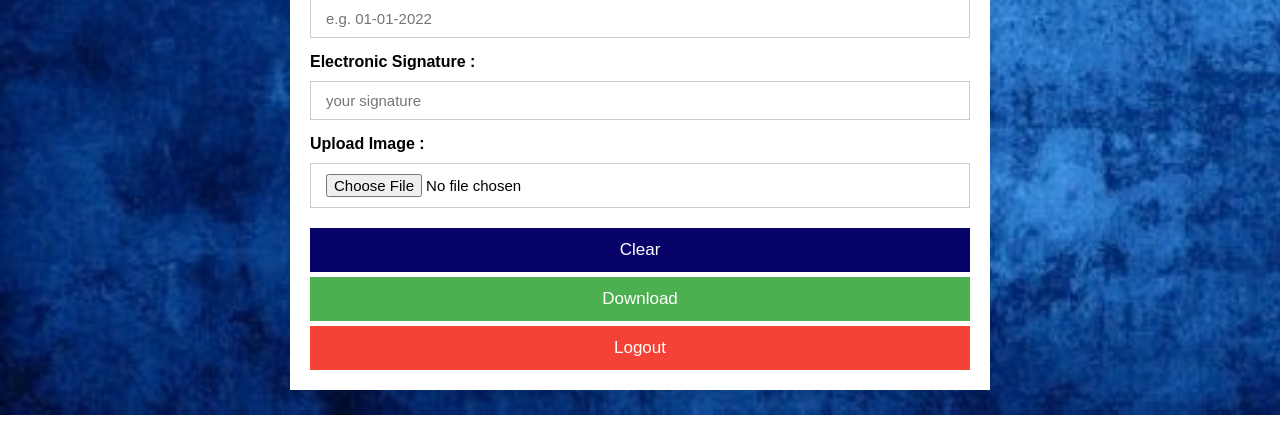
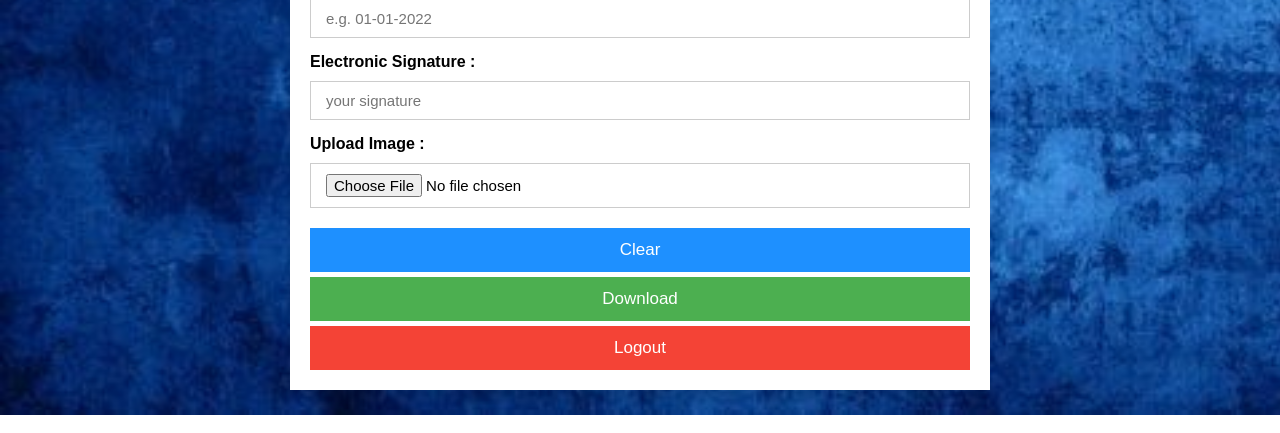
Before and after one commit to AlexanderGrayson-RPW/AlexanderGrayson-RPW.github.io, a PHP site: page /idgenerator.html in a window 1280 px wide. Shown: the part 663-1096 px from the top of the page. Run offline with PHP 8.4, Linux system fonts and the light colour scheme; some web fonts are replaced.

Commit message:
Update idgenerator.css

```diff
--- a/idgenerator.css
+++ b/idgenerator.css
@@ -76,7 +76,7 @@
     width: 100%;
     padding: 12px;
     font-size: 17px;
-    background: #070369;
+    background: DodgerBlue;
     color: #fff;
     margin-top: 5px;
     cursor: pointer;
@@ -112,6 +112,12 @@
 
 .container form .down-btn:hover {
     background: #0c20a6;
+}
+
+.container form .logout-btn:hover {
+
+    background: #0c20a6;
+
 }
 
 #tin {
```
